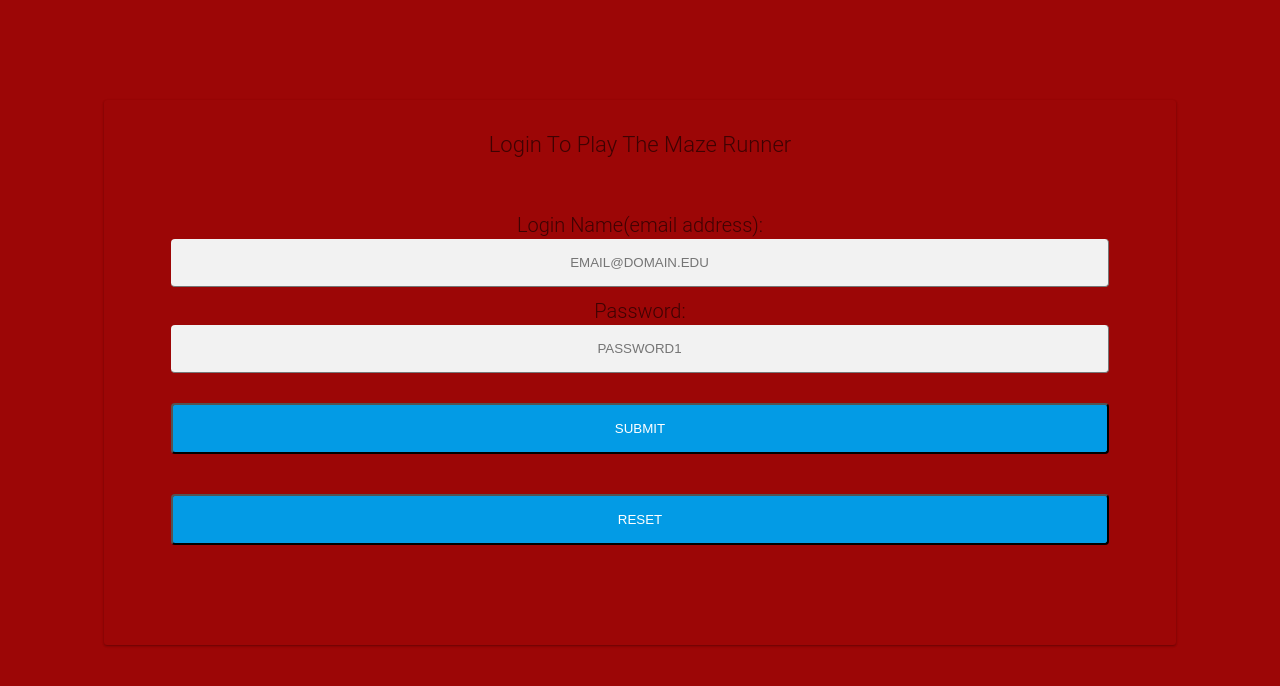
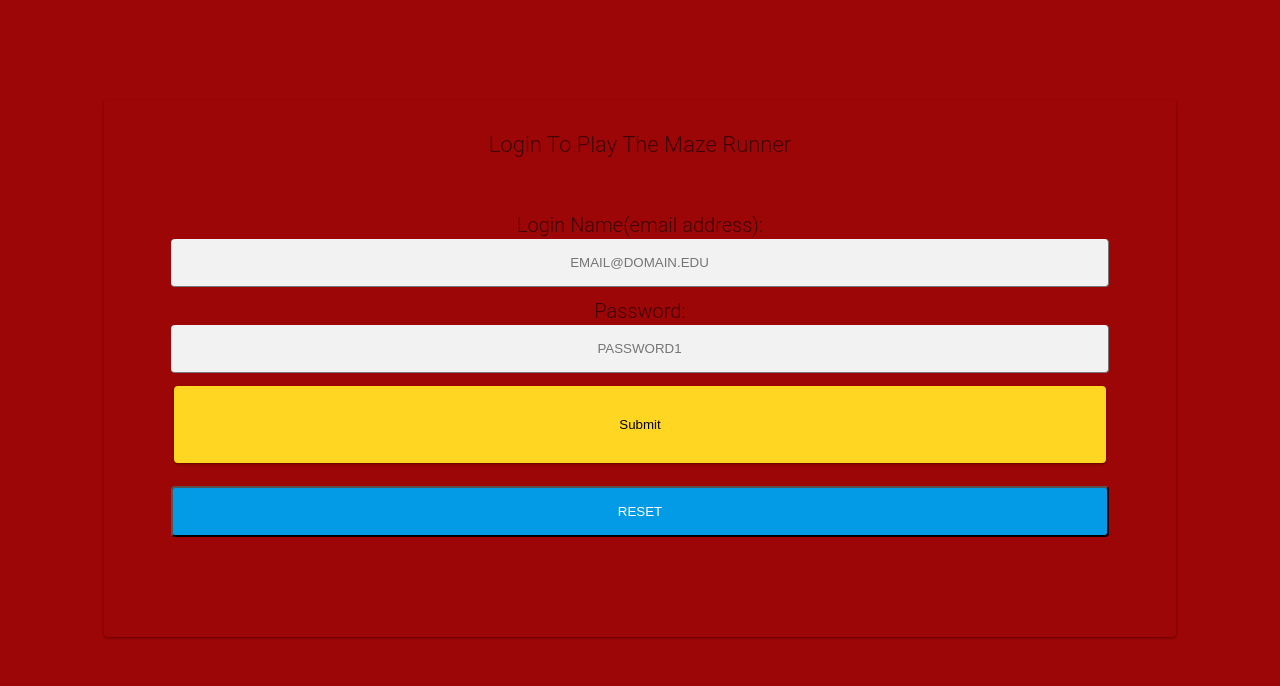
Before and after one commit to Doryan1/MazeRunner, a plain HTML site: page HTML/Login.html in a window 1280 px wide. Drawn offline with nearby package versions, Linux system fonts and the light colour scheme; files whose address does not match are found by name.

Commit message:
Update Login.html

```diff
--- a/HTML/Login.html
+++ b/HTML/Login.html
@@ -21,7 +21,9 @@
 					<input type="password" id="pwd" name="pwd" placeholder="password1" />
         </p>
 					<p class="center">
-						<input type="submit" value="Submit" />
+						<a href = "home.html">
+                            <button class="Submit" id="button1" type="button">Submit</button>
+                            </a>
 						<input type="reset" value="Reset" />
         </p>
 		</form>
```
